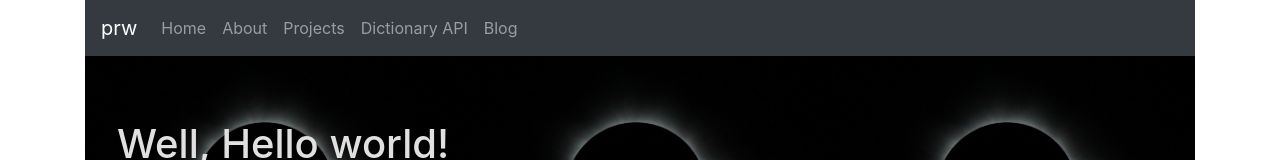
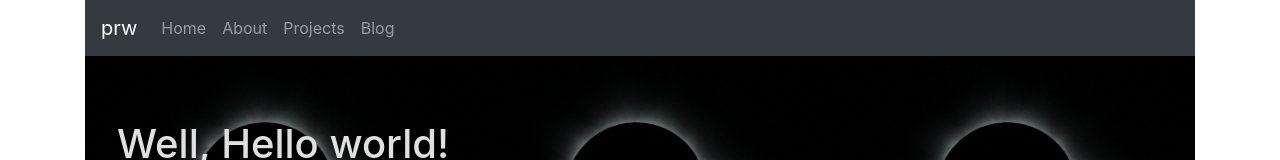
Before and after one commit to paulreyneveld/prw-front-end, a React (Create React App) app: page / in a window 1280 px wide. Shown: the top 160 px of the page. Built offline with nearby package versions, Linux system fonts and the light colour scheme; no server answers; the HTML template or start-up script is replaced by a standard one.

Commit message:
Updated Header navigation

```diff
--- a/src/components/Header.js
+++ b/src/components/Header.js
@@ -20,9 +20,6 @@ const Header = () => {
                 <Nav.Link as={Link} to="/projects">Projects</Nav.Link>
             </Nav.Item>
             <Nav.Item>
-                <Nav.Link as={Link} to="/dictionary">Dictionary API</Nav.Link>
-            </Nav.Item>
-            <Nav.Item>
                 <Nav.Link as={Link} to="/blog">Blog</Nav.Link>
             </Nav.Item>
             </Nav>
```
